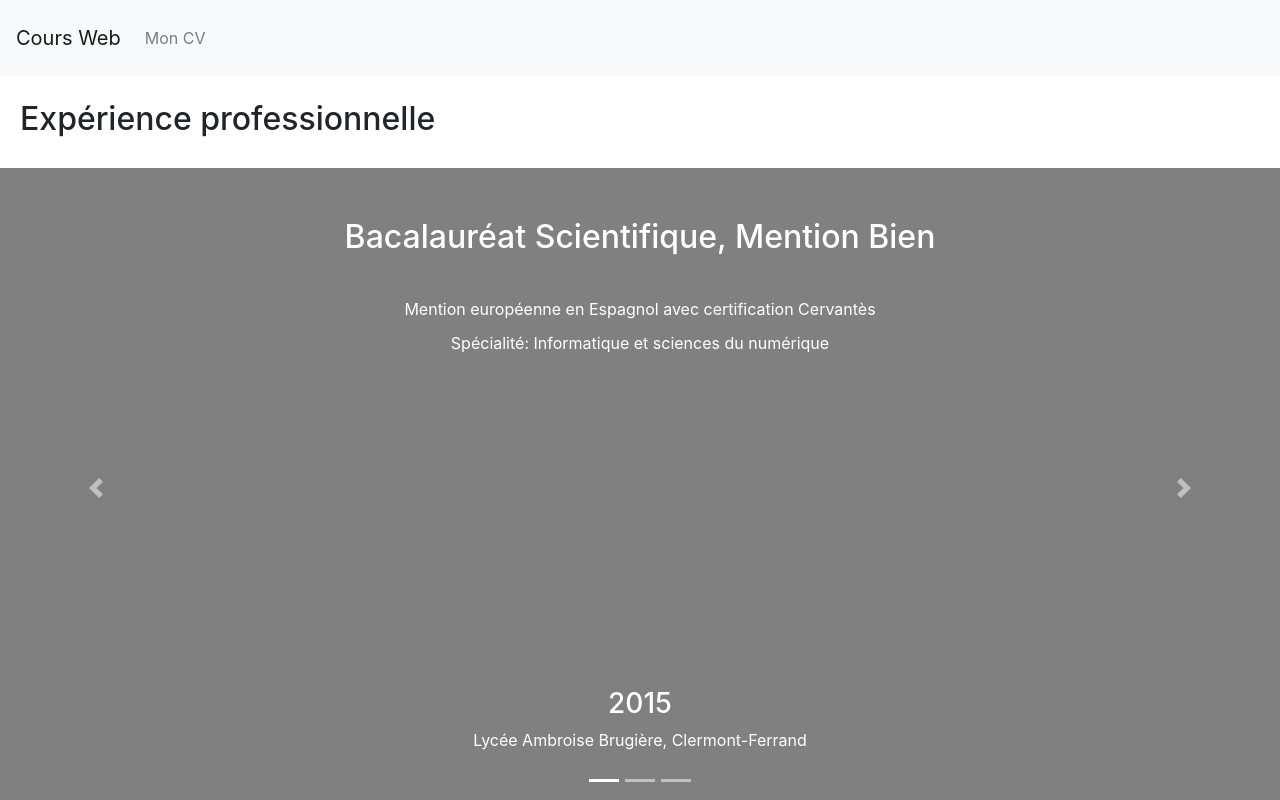
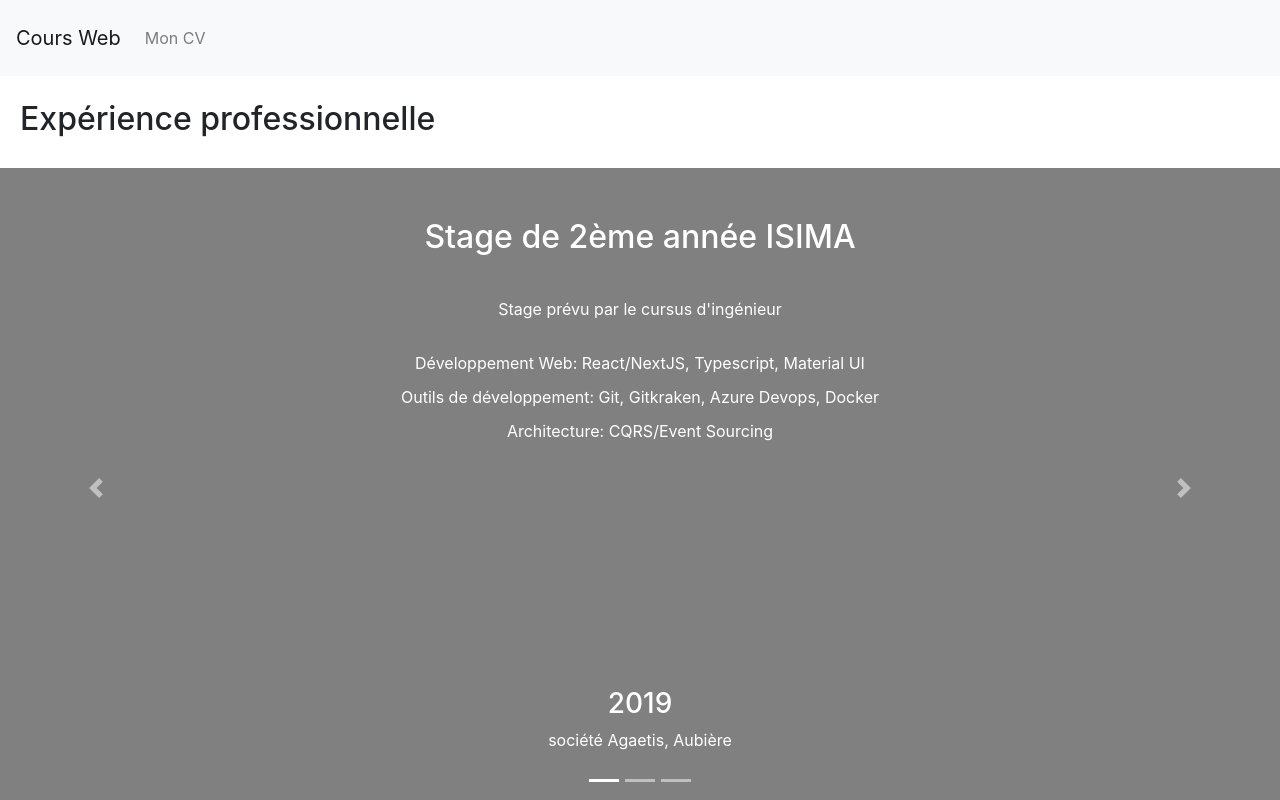
Before and after one commit to munbenoit/coursWeb, a Next.js app: page /cv in a window 1280 px wide. Shown: the top 800 px of the page. Built offline with nearby package versions, Linux system fonts and the light colour scheme.

Commit message:
:pencil: Add text to professional section

```diff
--- a/pages/cv.tsx
+++ b/pages/cv.tsx
@@ -46,12 +46,50 @@ const scolarItems = [
   },
 ];
 
+const professionalItems = [
+  {
+    index: 1,
+    title: "Stage de 2ème année ISIMA",
+    description: "Stage prévu par le cursus d'ingénieur",
+    location: "société Agaetis, Aubière",
+    date: "2019",
+    details: [
+      "Développement Web: React/NextJS, Typescript, Material UI",
+      "Outils de développement: Git, Gitkraken, Azure Devops, Docker",
+      "Architecture: CQRS/Event Sourcing",
+    ],
+  },
+  {
+    index: 2,
+    title: "Alternance 3ème année",
+    description: "3ème année du cursus Ingénieur en alternance",
+    location: "société Agaetis, Aubière",
+    date: "2019-2020",
+    details: [
+      "Développement Web: React/NextJS, Typescript, Google API (Gmail/Captcha)",
+      "Outils de développement: Git, Gitkraken, AWS Lightsail, Docker",
+    ],
+  },
+  {
+    index: 3,
+    title: "Travail en interim",
+    description: "Technicien en broyage de pneumatiques",
+    location: "Procar Récygom, Joze",
+    date: "2015-2018",
+    details: [
+      "Utilisation et maintenance d'un broyeur de pneumatiques",
+      "Traitement de données logistiques avec Excel",
+      "Préparation d'audits internes",
+    ],
+  },
+];
+
 export default function cv() {
   return (
     <>
       <div className="cv-section">
         <h1 className="cv-section-title">Expérience professionnelle</h1>
-        <Carousel items={scolarItems}></Carousel>
+        <Carousel items={professionalItems}></Carousel>
       </div>
       <div className="cv-section">
         <h1 className="cv-section-title">Parcours scolaire</h1>
```
